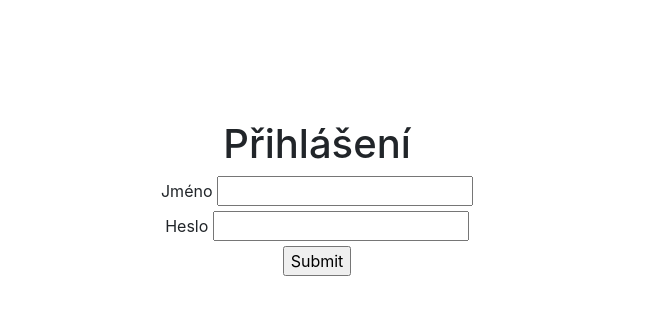
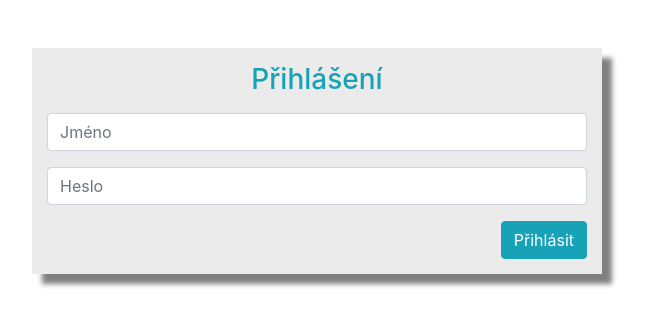
Before and after one commit to l1fsec/nastenka, a PHP site: page /login.html in a window 1280 px wide. Shown: the part 56-391 px from the top of the page, without its empty margins (323-969 px from the left). Run offline with PHP 8.4, Linux system fonts and the light colour scheme.

Commit message:
login design

```diff
--- a/assets/style.css
+++ b/assets/style.css
@@ -2,3 +2,9 @@
   padding: 60px;
   margin: 60px 0;
 }
+
+#login {
+  box-shadow: 10px 10px 5px grey;
+  background-color: rgb(235, 235, 235);
+  padding: 15px 0px 15px 0px;
+}
--- a/login.html
+++ b/login.html
@@ -8,28 +8,37 @@
         <link rel="stylesheet" href="assets/style.css" />
         <title>Přihlásit se</title>
     </head>
+
+    <body>
         <nav class="navbar navbar-expand-lg navbar-dark bg-dark">
             <a class="navbar-brand" href="index.php">Zpět</a>
         </nav>
-<div class="box">
-
-    <body class="text-center">
-        <h1>Přihlášení</h1>
 
         <form method="POST" action="login.php">
-            <label for="jmeno">Jméno</label>
-            <input type="text" name="jmeno" />
-            <br />
-            <label for="heslo">Heslo</label>
-            <input type="password" name="heslo" />
-            <br />
-            <input type="submit" name="submit" />
+            <div class="container mt-5">
+                <div class="row justify-content-center align-items-center">
+                    <div id="login" class="col-md-6">
+                        <div class="col-md-12">
+                            <form action="login.php" method="post">
+                                <h3 class="text-center text-info mb-3">Přihlášení</h3>
+                                <div class="form-group">
+                                    <input class="form-control" type="text" name="jmeno" placeholder="Jméno" required>
+                                </div>
+                                <div class="form-group">
+                                    <input class="form-control" type="password" name="heslo" placeholder="Heslo" required>
+                                </div>
+
+                                <input class="btn btn-md btn-info float-right" type="submit" name="submit" value="Přihlásit">
+                            </form>
+                        </div>
+                    </div>
+                </div>
+            </div>
         </form>
 
         <script src="https://code.jquery.com/jquery-3.5.1.slim.min.js" integrity="sha384-DfXdz2htPH0lsSSs5nCTpuj/zy4C+OGpamoFVy38MVBnE+IbbVYUew+OrCXaRkfj" crossorigin="anonymous"></script>
         <script src="https://cdn.jsdelivr.net/npm/popper.js@1.16.1/dist/umd/popper.min.js" integrity="sha384-9/reFTGAW83EW2RDu2S0VKaIzap3H66lZH81PoYlFhbGU+6BZp6G7niu735Sk7lN" crossorigin="anonymous"></script>
         <script src="https://cdn.jsdelivr.net/npm/bootstrap@4.5.3/dist/js/bootstrap.min.js" integrity="sha384-w1Q4orYjBQndcko6MimVbzY0tgp4pWB4lZ7lr30WKz0vr/aWKhXdBNmNb5D92v7s" crossorigin="anonymous"></script>
     </body>
-</div>
 
 </html>
```
Lines whose indentation alone changed are shown as unchanged.
